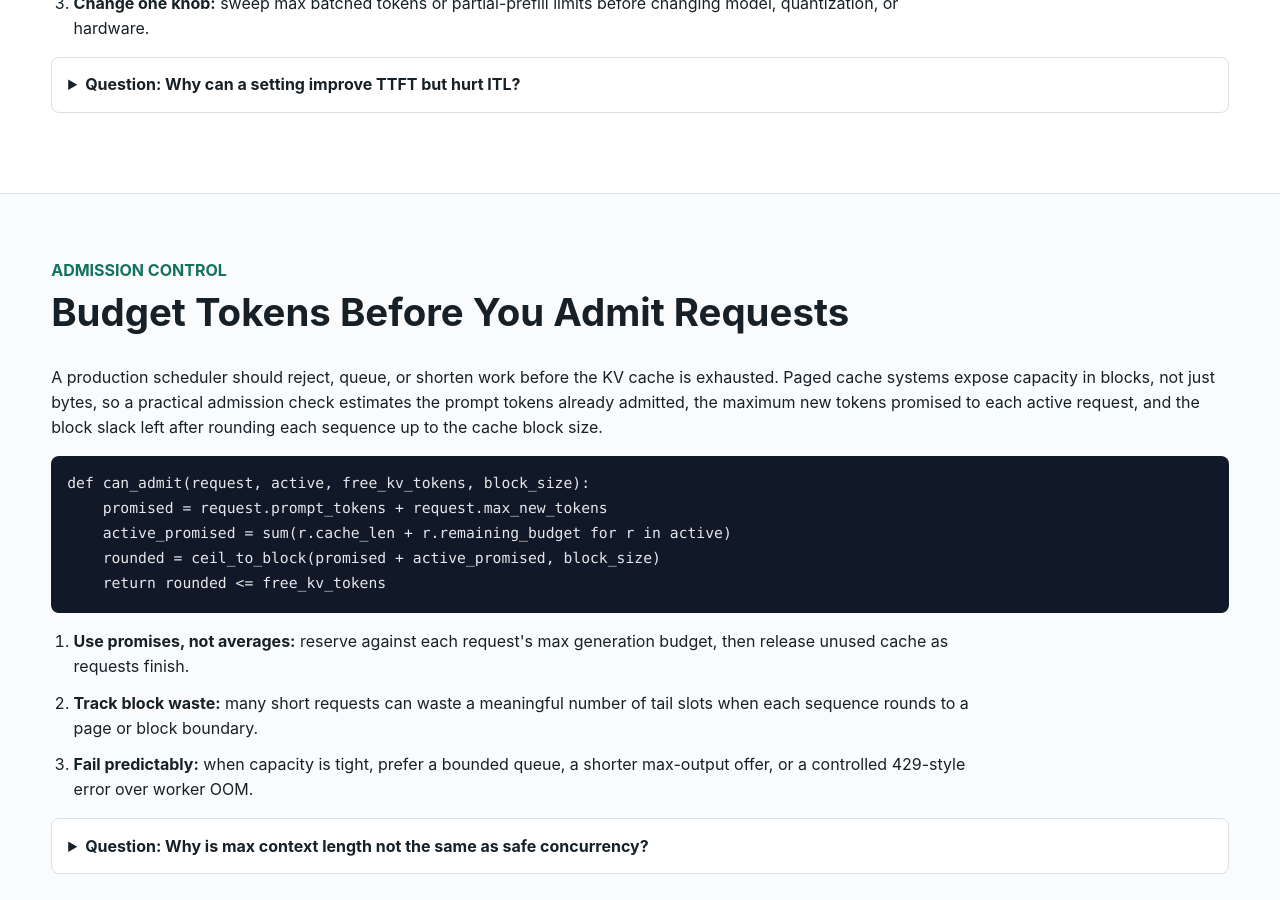
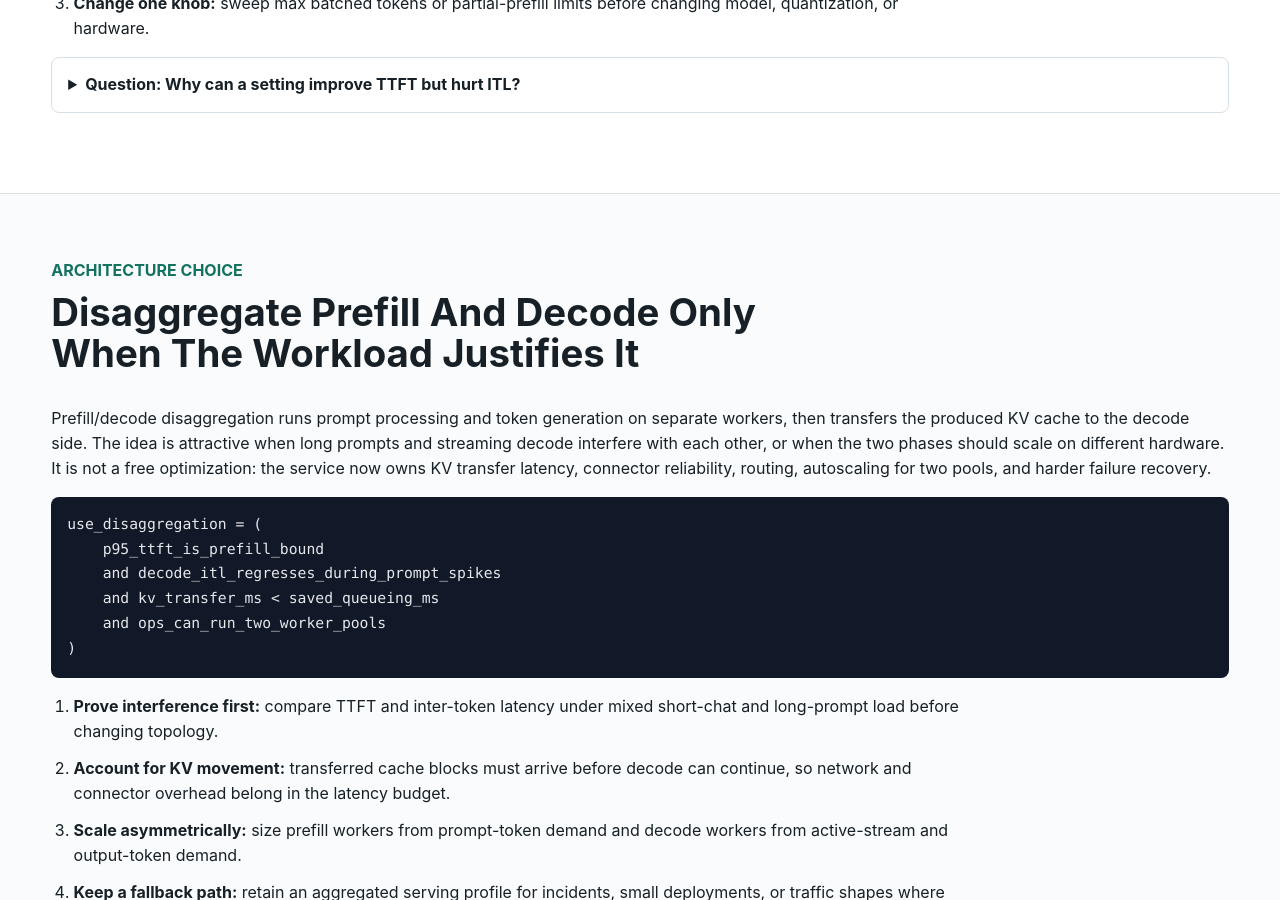
Before and after one commit to kennethli319/kennethli319.github.io, a Jekyll site: the page llm-ml-course/lessons/production-serving.html, which Jekyll copies as it is, in a window 1280 px wide and 900 px high, scrolled down 1327 px. Built offline with Jekyll 4.4.1, drawn with Linux system fonts in a browser that asks for light colours; some of the changed text lies outside the part shown.

Commit message:
Sync llm course disaggregation notes

```diff
--- a/llm-ml-course/lessons/production-serving.html
+++ b/llm-ml-course/lessons/production-serving.html
@@ -11,6 +11,7 @@
     <nav>
       <a href="../index.html">Course Home</a>
       <a href="#scheduler">Scheduler</a>
+      <a href="#disaggregation">Disaggregation</a>
       <a href="#admission">Admission</a>
       <a href="#cache-policy">Cache Policy</a>
       <a href="#launch">Launch Gates</a>
@@ -63,6 +64,38 @@
       <details class="qa">
         <summary>Question: Why can a setting improve TTFT but hurt ITL?</summary>
         <p>Letting the scheduler admit more prefill tokens per iteration can reduce how long new prompts wait for their first forward pass, but those prefill chunks can interrupt decode iterations for already-streaming requests.</p>
+      </details>
+    </section>
+
+    <section id="disaggregation" class="band">
+      <div class="section-head">
+        <p class="eyebrow">Architecture Choice</p>
+        <h2>Disaggregate Prefill And Decode Only When The Workload Justifies It</h2>
+      </div>
+      <p>
+        Prefill/decode disaggregation runs prompt processing and token
+        generation on separate workers, then transfers the produced KV cache to
+        the decode side. The idea is attractive when long prompts and streaming
+        decode interfere with each other, or when the two phases should scale on
+        different hardware. It is not a free optimization: the service now owns
+        KV transfer latency, connector reliability, routing, autoscaling for two
+        pools, and harder failure recovery.
+      </p>
+      <pre><code>use_disaggregation = (
+    p95_ttft_is_prefill_bound
+    and decode_itl_regresses_during_prompt_spikes
+    and kv_transfer_ms < saved_queueing_ms
+    and ops_can_run_two_worker_pools
+)</code></pre>
+      <ol class="steps">
+        <li><strong>Prove interference first:</strong> compare TTFT and inter-token latency under mixed short-chat and long-prompt load before changing topology.</li>
+        <li><strong>Account for KV movement:</strong> transferred cache blocks must arrive before decode can continue, so network and connector overhead belong in the latency budget.</li>
+        <li><strong>Scale asymmetrically:</strong> size prefill workers from prompt-token demand and decode workers from active-stream and output-token demand.</li>
+        <li><strong>Keep a fallback path:</strong> retain an aggregated serving profile for incidents, small deployments, or traffic shapes where transfer overhead dominates.</li>
+      </ol>
+      <details class="qa">
+        <summary>Question: Why can disaggregation improve p95 latency but hurt a small deployment?</summary>
+        <p>It can isolate prefill spikes from decode streams at scale, but a small or steady workload may pay extra routing and KV-transfer overhead without enough queueing reduction to offset it.</p>
       </details>
     </section>
 
@@ -143,8 +176,11 @@
         <a href="https://docs.vllm.ai/en/stable/configuration/optimization/">vLLM optimization and chunked prefill</a>,
         <a href="https://docs.vllm.ai/en/v0.4.2/models/performance.html">vLLM performance and chunked prefill tuning</a>,
         <a href="https://docs.vllm.ai/en/stable/design/prefix_caching/">vLLM prefix caching design</a>,
+        <a href="https://docs.vllm.ai/en/latest/features/disagg_prefill/">vLLM disaggregated prefilling</a>,
+        <a href="https://docs.ray.io/en/latest/serve/llm/user-guides/prefill-decode.html">Ray Serve prefill/decode disaggregation</a>,
         <a href="https://nvidia.github.io/TensorRT-LLM/">TensorRT-LLM documentation</a>,
         <a href="https://nvidia.github.io/TensorRT-LLM/overview.html">TensorRT-LLM overview</a>,
+        <a href="https://nvidia.github.io/TensorRT-LLM/blogs/tech_blog/blog5_Disaggregated_Serving_in_TensorRT-LLM.html">TensorRT-LLM disaggregated serving</a>,
         <a href="https://github.com/NVIDIA/TensorRT-LLM/blob/main/docs/source/legacy/advanced/gpt-attention.md">TensorRT-LLM paged KV cache notes</a>,
         <a href="https://huggingface.co/docs/transformers/en/kv_cache">Hugging Face cache strategies</a>.
       </p>
```
Also changed, not shown: llm-ml-course/README.md (+6 -2 lines).
